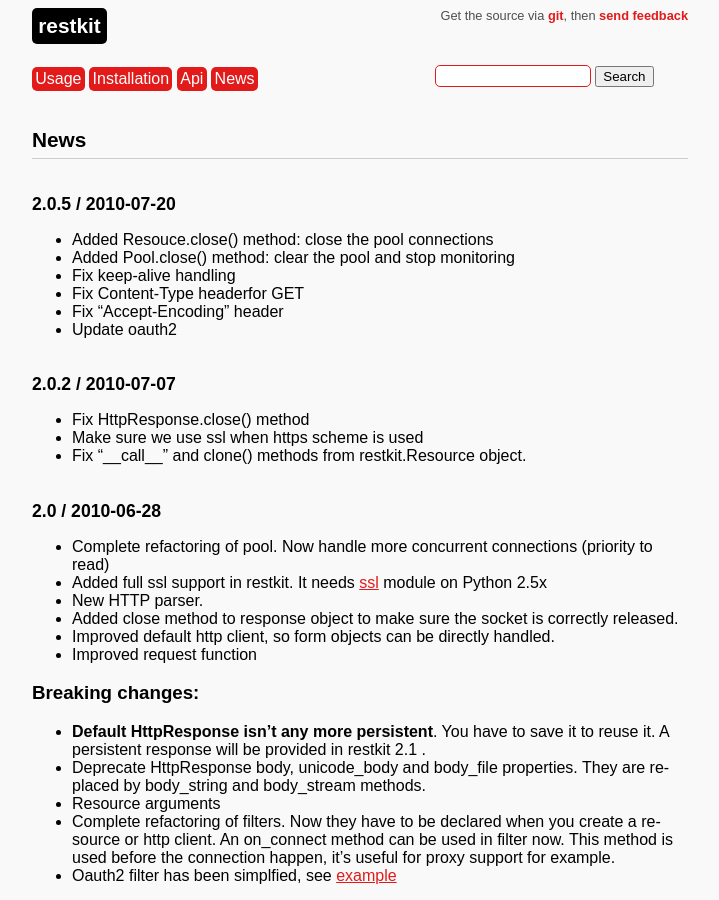
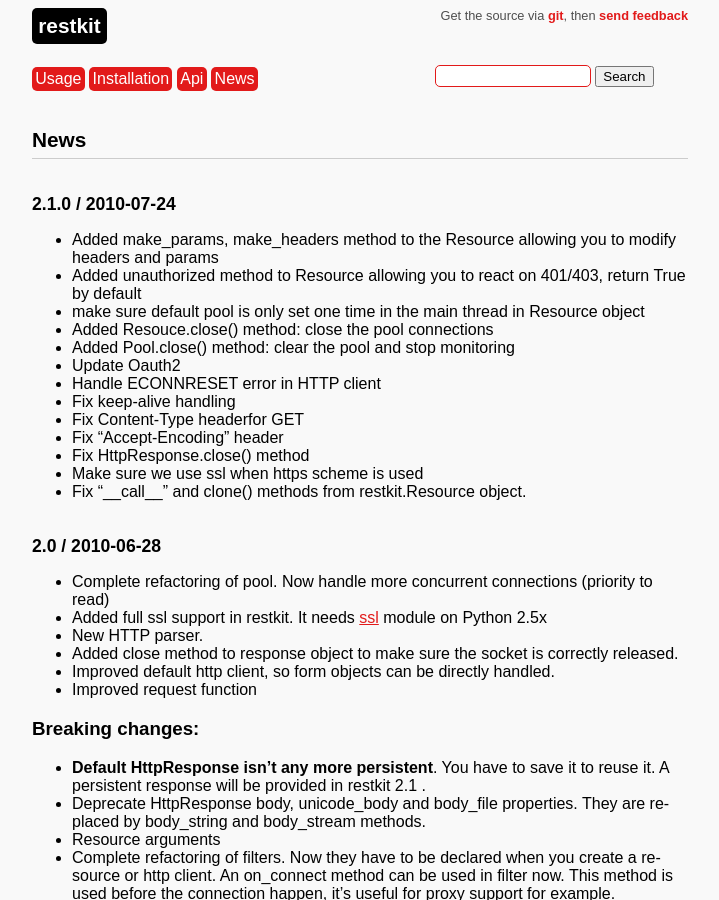
Before and after one commit to benoitc/restkit, a Sphinx documentation site: the page built from doc/news.rst, in a window 1280 px wide and 900 px high. Shown: the whole window, without its empty margins (280-999 px from the left). Built offline with Sphinx 7.4.7, drawn with Linux system fonts in a browser that asks for light colours; comment, search, counter and statistics services are not loaded.

Commit message:
update doc

```diff
--- a/doc/news.rst
+++ b/doc/news.rst
@@ -3,19 +3,21 @@
 News
 ====
 
-2.0.5 / 2010-07-20
+2.1.0 / 2010-07-24
 ------------------
 
+- Added make_params, make_headers method to the Resource allowing you to modify headers and params
+- Added unauthorized method to Resource allowing you to react on 401/403, return True
+  by default
+- make sure default pool is only set one time in the main thread in
+  Resource object
 - Added Resouce.close() method: close the pool connections
 - Added Pool.close() method: clear the pool and stop monitoring
+- Update Oauth2
+- Handle ECONNRESET error in HTTP client
 - Fix keep-alive handling
 - Fix Content-Type headerfor GET
 - Fix "Accept-Encoding" header
-- Update oauth2
-
-2.0.2 / 2010-07-07
-------------------
-
 - Fix HttpResponse.close() method
 - Make sure we use ssl when https scheme is used
 - Fix "__call__" and clone() methods from restkit.Resource object.
```
